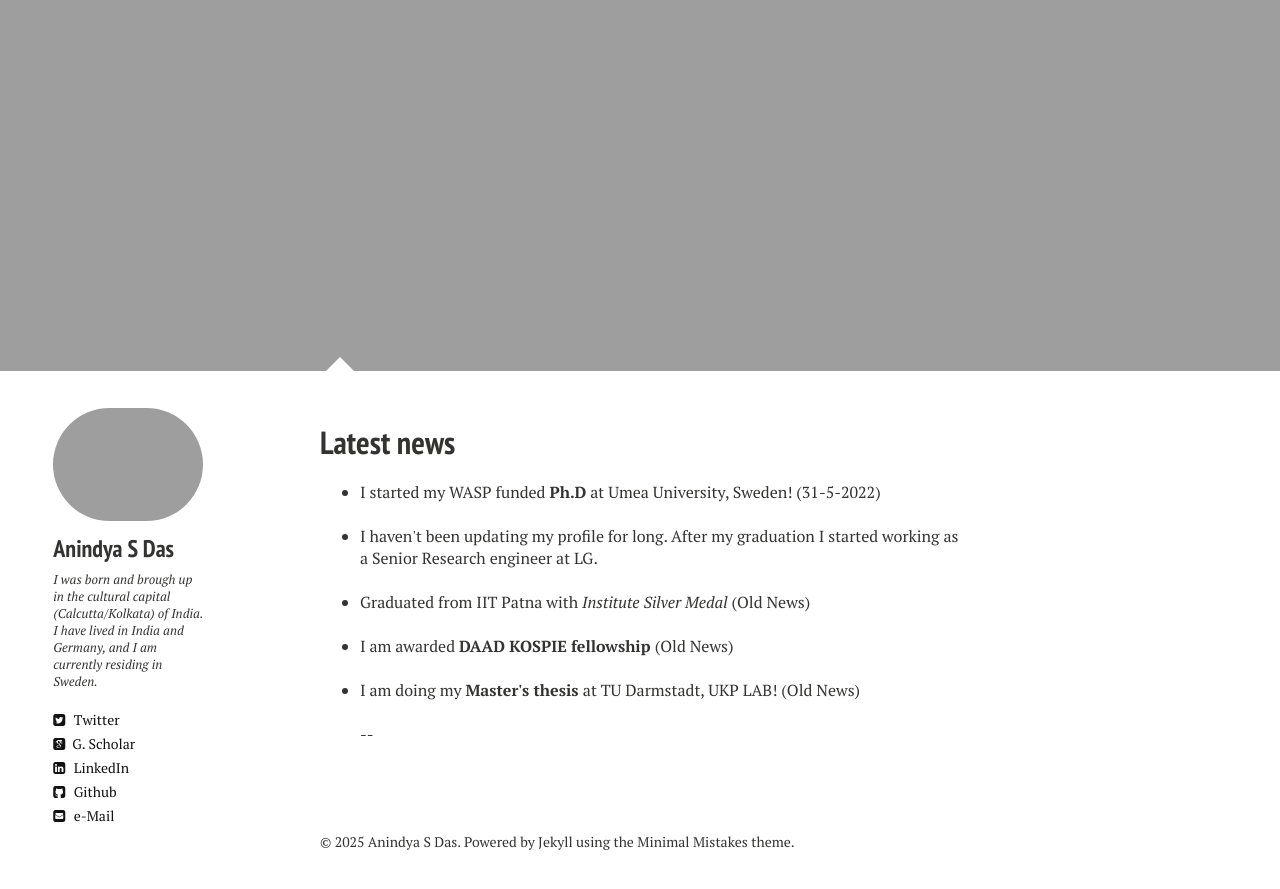
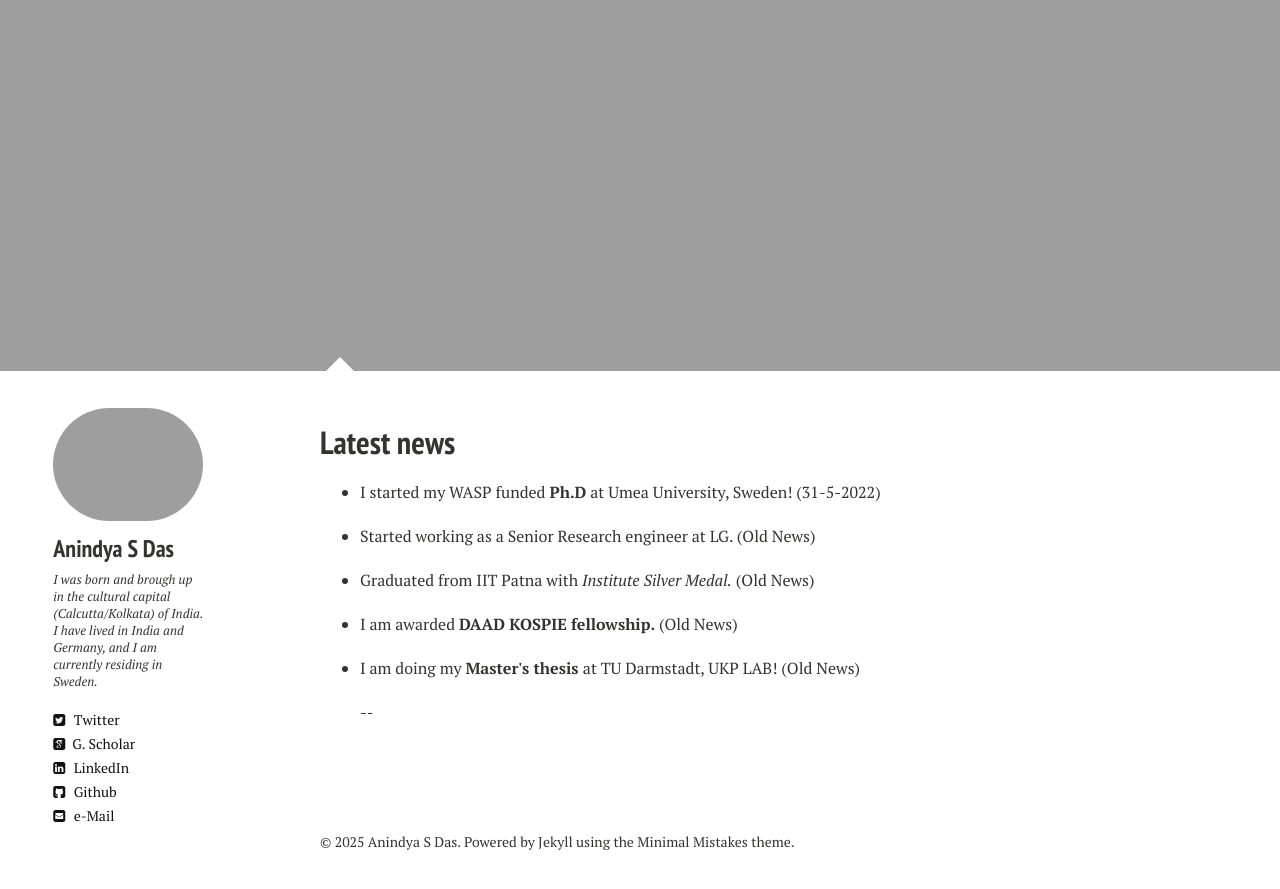
Before and after one commit to anindyasdas/anindyasdas.github.io, a Jekyll site: the page built from index.md, in a window 1280 px wide and 900 px high, scrolled down 657 px. Shown: the top 889 px of the window. Built offline with Jekyll 4.4.1, drawn with Linux system fonts in a browser that asks for light colours; nearby versions of some CDN libraries.

Commit message:
Update index.md

```diff
--- a/index.md
+++ b/index.md
@@ -15,16 +15,16 @@ image:
 </li>
 <br>
 
-  <li> I haven't been updating my profile for long. After my graduation I started working as a Senior Research engineer at LG.
+  <li> Started working as a Senior Research engineer at LG. (Old News)
 </li>
 
 <br>
 
-<li>Graduated from IIT Patna with <i> Institute Silver Medal</i> (Old News) </li>
+<li>Graduated from IIT Patna with <i> Institute Silver Medal.</i> (Old News) </li>
 
 <br>
 
-<li>I am awarded <strong>DAAD KOSPIE fellowship </strong> (Old News)</li>
+<li>I am awarded <strong>DAAD KOSPIE fellowship. </strong> (Old News)</li>
 
 <br>
 
```
